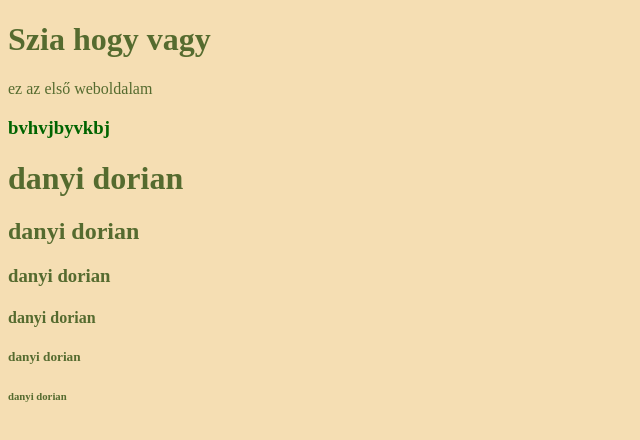
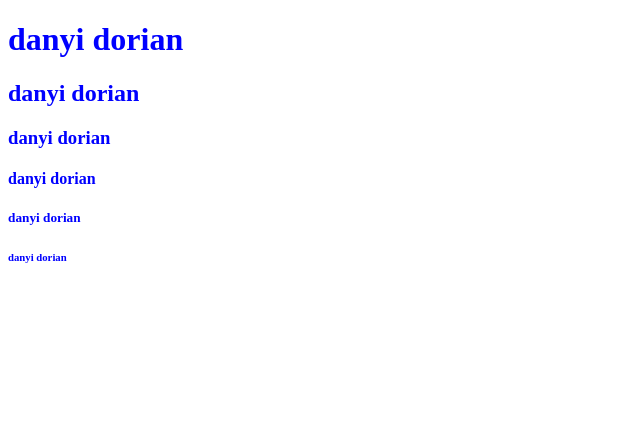
Before and after one commit to Danyi-dd/9K_danyid, a plain HTML site: page index.html in a window 1280 px wide. Shown: the whole page, without its empty margins (0-640 px from the left). Drawn offline with Linux system fonts and the light colour scheme.

Commit message:
Add files via upload

```diff
--- a/index.html
+++ b/index.html
@@ -3,12 +3,9 @@
 <head>
     <meta charset="UTF-8">
     <meta name="viewport" content="width=device-width, initial-scale=1.0">
-    <title>Weboldalam</title>
+    <title>dorián</title>
 </head>
-<body style="color: darkolivegreen;background-color:wheat;">
-    <h1> Szia hogy vagy </h1>
-    <p>ez az első weboldalam </p>
-    <h3 style="color: darkgreen;">bvhvjbyvkbj </h3>
+<body style="color: blue;">
     <h1>danyi dorian</h1>
     <h2>danyi dorian</h2>
     <h3>danyi dorian</h3>
```
